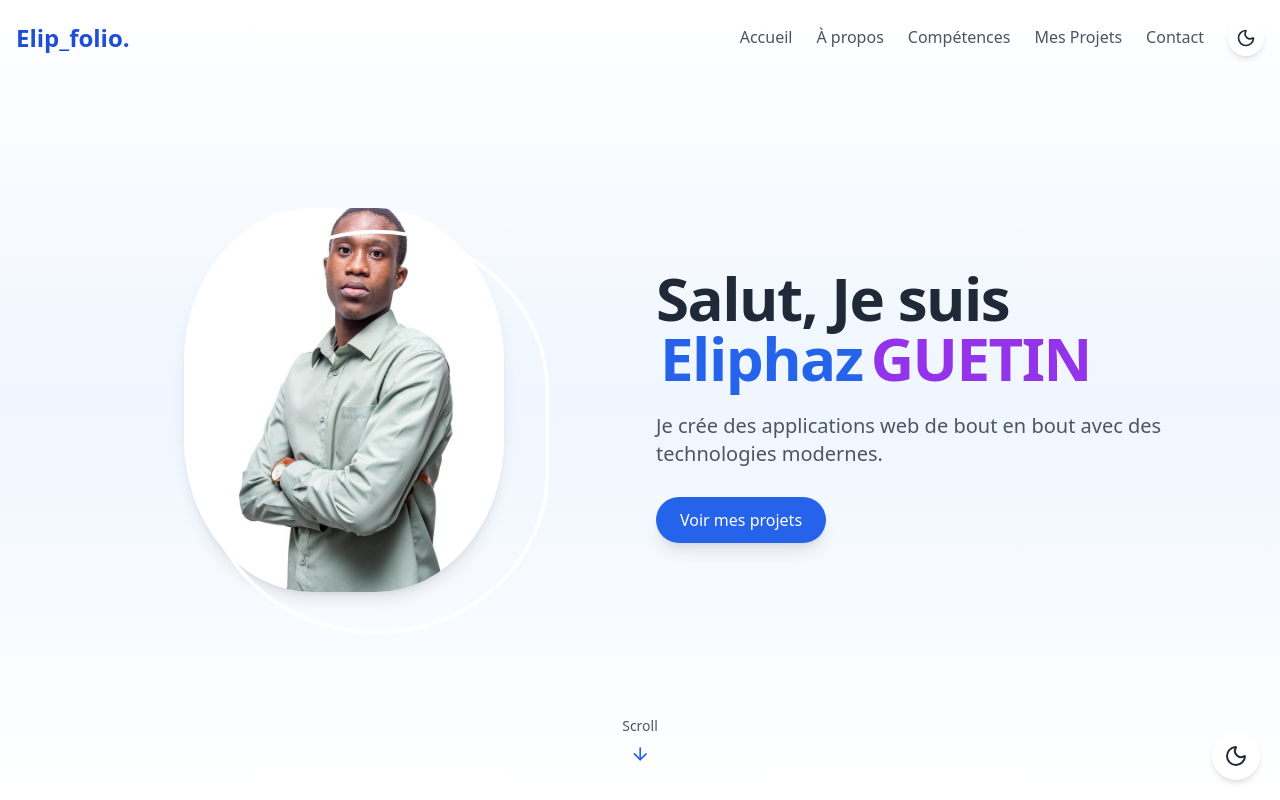
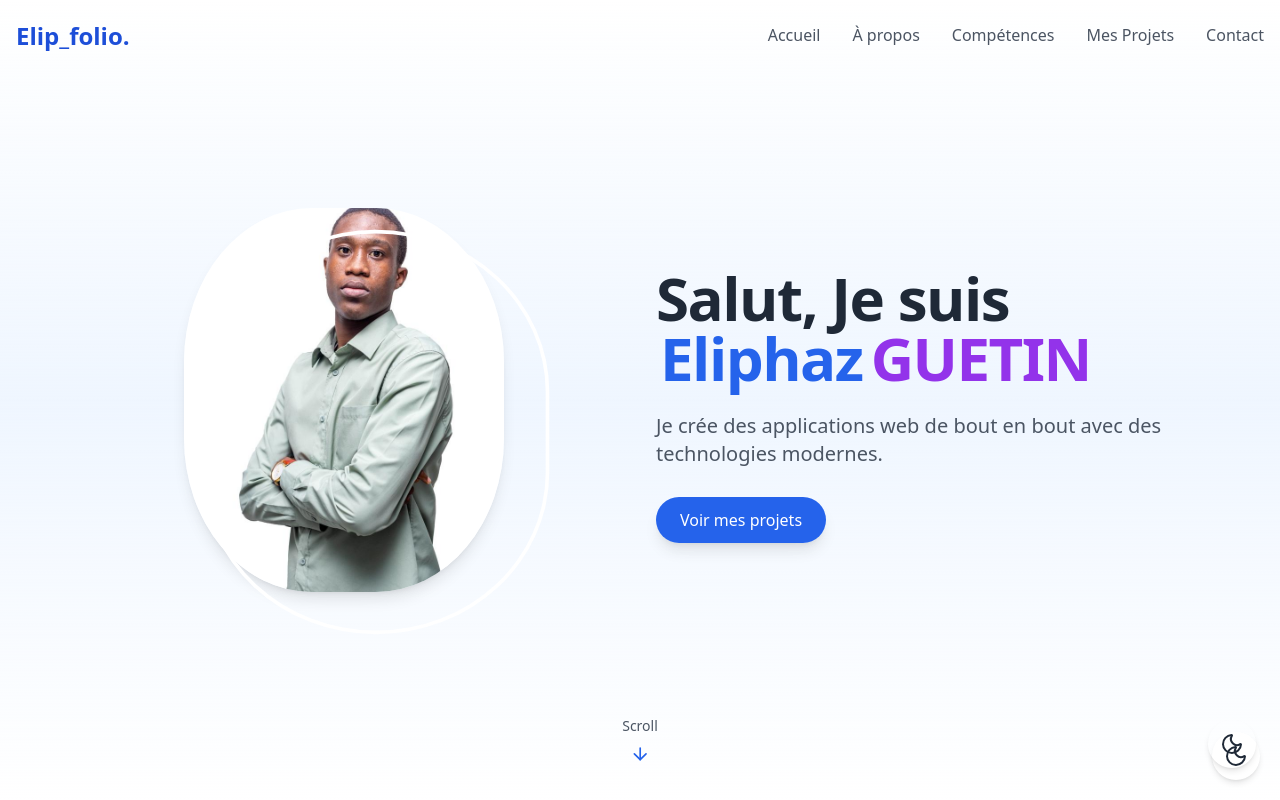
Before and after one commit to eliphhaz/Portfolio_perso, a React (Vite) app in the folder my_portfolio/: page / in a window 1280 px wide. Shown: the top 800 px of the page. Built offline with nearby package versions, Linux system fonts and the light colour scheme.

Commit message:
my_portfolio

```diff
--- a/my_portfolio/src/components/Navbar.jsx
+++ b/my_portfolio/src/components/Navbar.jsx
@@ -52,13 +52,13 @@ export const Navbar = () => {
     document.body.style.overflow = isMenuOpen ? "hidden" : "auto";
   }, [isMenuOpen]);
 
-  // Scroll fluide
   const scrollToSection = (id) => {
     const section = document.querySelector(id);
-    if (section) section.scrollIntoView({ behavior: "smooth" });
+    if (section) {
+      section.scrollIntoView({ behavior: "smooth" });
+    }
   };
 
-  // Toggle thème
   const toggleTheme = () => {
     setIsDarkMode((prev) => {
       const nextMode = !prev;
@@ -69,6 +69,7 @@ export const Navbar = () => {
   };
 
   return (
+    <>
       <nav
         className={cn(
           "fixed top-0 left-0 w-full z-50 transition-all duration-300",
@@ -77,8 +78,7 @@ export const Navbar = () => {
             : "bg-transparent dark:bg-transparent py-5"
         )}
       >
-      <div className="container mx-auto flex items-center justify-between px-4 relative">
-
+        <div className="container mx-auto flex items-center justify-between px-4">
           {/* LOGO */}
           <a
             href="#hero"
@@ -92,7 +92,7 @@ export const Navbar = () => {
           </a>
 
           {/* MENU DESKTOP */}
-        <div className="hidden md:flex flex-1 justify-end items-center space-x-6">
+          <div className="hidden md:flex flex-1 justify-end space-x-8">
             {navItems.map((item, idx) => (
               <button
                 key={idx}
@@ -104,18 +104,6 @@ export const Navbar = () => {
                 {item.name}
               </button>
             ))}
-
-          {/* TOGGLE THEME DESKTOP */}
-          <button
-            onClick={toggleTheme}
-            className="ml-4 p-2 rounded-full shadow-md bg-white dark:bg-gray-900 hover:bg-gray-100 dark:hover:bg-gray-700 transition-colors duration-300"
-          >
-            {isDarkMode ? (
-              <Sun className="h-5 w-5 text-yellow-400" />
-            ) : (
-              <Moon className="h-5 w-5 text-gray-800 dark:text-gray-200" />
-            )}
-          </button>
           </div>
 
           {/* BOUTON MENU MOBILE */}
@@ -132,14 +120,14 @@ export const Navbar = () => {
             className={cn(
               "fixed inset-0 z-40 md:hidden bg-white dark:bg-gray-900 backdrop-blur-xl flex flex-col items-center justify-center transition-all duration-300",
               isMenuOpen
-              ? "opacity-100 translate-x-0 pointer-events-auto"
-              : "opacity-0 translate-x-full pointer-events-none"
+                ? "opacity-100 pointer-events-auto"
+                : "opacity-0 pointer-events-none"
             )}
           >
             {/* BOUTON CROIX */}
             <button
               onClick={() => setIsMenuOpen(false)}
-            className="absolute top-6 right-6 text-gray-700 dark:text-gray-300 p-2"
+              className="absolute top-6 right-6 text-gray-700 dark:text-gray-300 p-2 z-50"
               aria-label="Fermer le menu"
             >
               <X size={32} />
@@ -157,11 +145,19 @@ export const Navbar = () => {
                 {item.name}
               </button>
             ))}
+          </div>
+        </div>
+      </nav>
 
-          {/* TOGGLE THEME MOBILE */}
+      {/* BOUTON TOGGLE FIXE EN BAS-DROITE (desktop et mobile) */}
       <button
         onClick={toggleTheme}
-            className="absolute bottom-8 right-6 p-3 rounded-full shadow-md bg-white dark:bg-gray-900 hover:bg-gray-100 dark:hover:bg-gray-700 transition-colors duration-300"
+        className={cn(
+          "fixed bottom-8 right-6 p-3 rounded-full shadow-md transition-colors duration-300 z-50",
+          isDarkMode
+            ? "bg-gray-900 hover:bg-gray-800"
+            : "bg-gradient-to-r from-green-400 to-blue-300 hover:from-green-300 hover:to-blue-200"
+        )}
       >
         {isDarkMode ? (
           <Sun className="h-6 w-6 text-yellow-400" />
@@ -169,8 +165,6 @@ export const Navbar = () => {
           <Moon className="h-6 w-6 text-gray-800 dark:text-gray-200" />
         )}
       </button>
-        </div>
-      </div>
-    </nav>
+    </>
   );
 };
```
Lines whose indentation alone changed are shown as unchanged.
